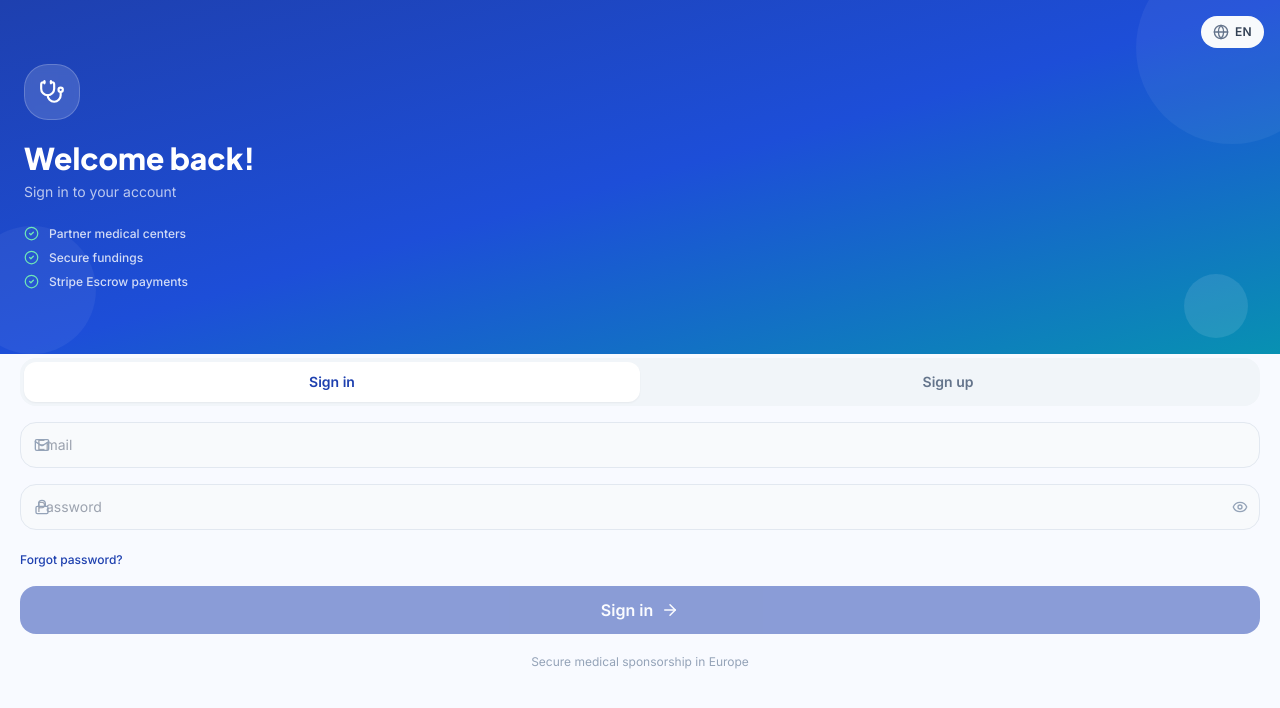
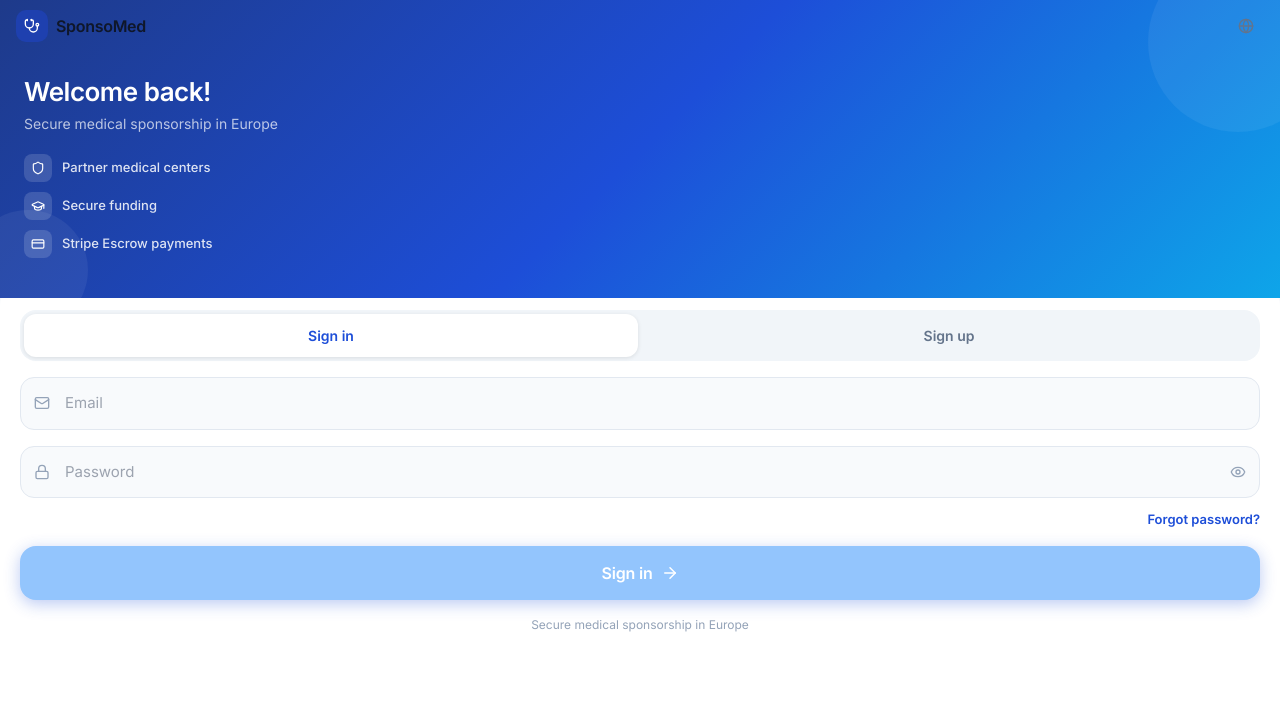
Before and after one commit to yaadriix1564/sponsomed-mobile, a React (Vite) app: page /auth in a window 1280 px wide. Shown: the top 708 px of the page. Built offline with nearby package versions, Linux system fonts and the light colour scheme.

Commit message:
fix: Auth page — no overlap, clean layout, Se connecter/S’inscrire tabs

```diff
--- a/src/pages/Auth.tsx
+++ b/src/pages/Auth.tsx
@@ -1,21 +1,9 @@
 import { useState, useEffect } from 'react';
 import { supabase } from '@/lib/supabase';
 import { useNavigate } from 'react-router-dom';
-import { Mail, Lock, Eye, EyeOff, Stethoscope, ArrowRight, CheckCircle2 } from 'lucide-react';
+import { Mail, Lock, Eye, EyeOff, Stethoscope, ArrowRight, CheckCircle2, Shield, GraduationCap, CreditCard } from 'lucide-react';
 import { useTranslation } from 'react-i18next';
 import LanguageSwitcher from '@/components/LanguageSwitcher';
-
-const FEATURES = [
-  { emoji: '🏥', key: 'fr' },
-  { emoji: '🎓', key: 'ro' },
-  { emoji: '💳', key: 'it' },
-];
-
-const FEATURE_LABELS: Record<string, Record<string, string>> = {
-  fr: { fr: 'Centres médicaux partenaires', ro: 'Centres médicaux partenaires', it: 'Centres médicaux partenaires', pt: 'Centros parceiros', ar: 'مراكز طبية شريكة', es: 'Centros médicos asociados', de: 'Partnerkliniken', en: 'Partner medical centers', },
-  ro: { fr: 'Financements sécurisés', ro: 'Finanțări securizate', it: 'Finanziamenti sicuri', pt: 'Financiamentos seguros', ar: 'تمويلات آمنة', es: 'Financiaciones seguras', de: 'Sichere Finanzierungen', en: 'Secure fundings', },
-  it: { fr: 'Paiements Stripe Escrow', ro: 'Plăți Stripe Escrow', it: 'Pagamenti Stripe Escrow', pt: 'Pagamentos Stripe Escrow', ar: 'مدفوعات Stripe Escrow', es: 'Pagos Stripe Escrow', de: 'Stripe Escrow-Zahlungen', en: 'Stripe Escrow payments', },
-};
 
 export default function Auth() {
   const navigate = useNavigate();
@@ -30,11 +18,12 @@ export default function Auth() {
   const [success, setSuccess] = useState('');
 
   useEffect(() => {
-    document.documentElement.dir = lang === 'ar' ? 'rtl' : 'ltr';
+    document.documentElement.dir  = lang === 'ar' ? 'rtl' : 'ltr';
     document.documentElement.lang = lang;
   }, [lang]);
 
   const handle = async () => {
+    if (!email || !password) return;
     setLoading(true); setError(''); setSuccess('');
     try {
       if (mode === 'login') {
@@ -50,122 +39,206 @@ export default function Auth() {
     setLoading(false);
   };
 
-  const isRTL = lang === 'ar';
+  const features = [
+    { icon: Shield,        label: {
+        fr:'Centres médicaux partenaires', en:'Partner medical centers',
+        ro:'Centre medicale partenere', it:'Centri medici partner',
+        pt:'Centros médicos parceiros', ar:'مراكز طبية شريكة',
+        es:'Centros médicos asociados', de:'Partnerkliniken',
+    }},
+    { icon: GraduationCap, label: {
+        fr:'Financements sécurisés', en:'Secure funding',
+        ro:'Finanțări securizate', it:'Finanziamenti sicuri',
+        pt:'Financiamentos seguros', ar:'تمويلات آمنة',
+        es:'Financiaciones seguras', de:'Sichere Finanzierungen',
+    }},
+    { icon: CreditCard,    label: {
+        fr:'Paiements Stripe Escrow', en:'Stripe Escrow payments',
+        ro:'Plăți Stripe Escrow', it:'Pagamenti Stripe Escrow',
+        pt:'Pagamentos Stripe Escrow', ar:'مدفوعات Stripe آمنة',
+        es:'Pagos Stripe Escrow', de:'Stripe Escrow-Zahlungen',
+    }},
+  ];
 
   return (
-    <div className="min-h-screen flex flex-col bg-surface" dir={isRTL ? 'rtl' : 'ltr'}>
-
-      {/* Language switcher top right */}
-      <div className="absolute top-4 right-4 z-50" style={{ right: isRTL ? 'auto' : '1rem', left: isRTL ? '1rem' : 'auto' }}>
-        <LanguageSwitcher />
+    <div
+      dir={lang === 'ar' ? 'rtl' : 'ltr'}
+      style={{ minHeight: '100dvh', display: 'flex', flexDirection: 'column',
+               background: '#f8fafc', overflowX: 'hidden' }}
+    >
+      {/* ── TOP BAR ─────────────────────────────── */}
+      <div style={{
+        position: 'fixed', top: 0, left: 0, right: 0, zIndex: 100,
+        display: 'flex', alignItems: 'center', justifyContent: 'space-between',
+        padding: 'env(safe-area-inset-top, 0px) 16px 0',
+        height: 'calc(52px + env(safe-area-inset-top, 0px))',
+        background: 'transparent',
+      }}>
+        <div style={{ display:'flex', alignItems:'center', gap:'8px' }}>
+          <div style={{ width:32, height:32, borderRadius:10, background:'#1e40af',
+                        display:'flex', alignItems:'center', justifyContent:'center' }}>
+            <Stethoscope size={16} color="white" />
+          </div>
+          <span style={{ fontWeight:800, fontSize:16, color:'#0f172a', letterSpacing:'-0.3px' }}>SponsoMed</span>
+        </div>
+        <div dir="ltr"><LanguageSwitcher compact /></div>
       </div>
 
-      {/* Hero section */}
-      <div className="bg-gradient-to-br from-primary via-blue-700 to-accent px-6 pt-16 pb-16 text-white relative overflow-hidden">
-        {/* Decorative circles */}
-        <div className="absolute -right-12 -top-12 w-48 h-48 bg-white/5 rounded-full" />
-        <div className="absolute -left-8 bottom-0 w-32 h-32 bg-white/5 rounded-full" />
-        <div className="absolute right-8 bottom-4 w-16 h-16 bg-white/10 rounded-full" />
+      {/* ── HERO ────────────────────────────────── */}
+      <div style={{
+        background: 'linear-gradient(135deg, #1e3a8a 0%, #1d4ed8 50%, #0ea5e9 100%)',
+        paddingTop: 'calc(52px + env(safe-area-inset-top, 0px) + 24px)',
+        paddingBottom: '40px',
+        paddingLeft: '24px', paddingRight: '24px',
+        color: 'white',
+        position: 'relative', overflow: 'hidden',
+        flexShrink: 0,
+      }}>
+        {/* Deco blobs */}
+        <div style={{ position:'absolute', right:'-48px', top:'-48px', width:'180px', height:'180px',
+                      borderRadius:'50%', background:'rgba(255,255,255,0.06)' }} />
+        <div style={{ position:'absolute', left:'-32px', bottom:'-32px', width:'120px', height:'120px',
+                      borderRadius:'50%', background:'rgba(255,255,255,0.06)' }} />
 
-        <div className="relative z-10">
-          {/* Logo */}
-          <div className="w-14 h-14 rounded-3xl bg-white/15 backdrop-blur-sm flex items-center justify-center mb-5 border border-white/20">
-            <Stethoscope size={26} className="text-white" />
-          </div>
+        <h1 style={{ fontSize:'26px', fontWeight:800, lineHeight:1.2, margin:'0 0 6px',
+                     letterSpacing:'-0.5px' }}>
+          {mode === 'login' ? t('auth.welcomeBack') : t('auth.join')}
+        </h1>
+        <p style={{ fontSize:'14px', color:'rgba(255,255,255,0.7)', margin:'0 0 20px' }}>
+          {t('auth.tagline')}
+        </p>
 
-          <h1 className="font-display font-extrabold text-3xl leading-tight mb-1">
-            {mode === 'login' ? t('auth.welcomeBack') : t('auth.join')}
-          </h1>
-          <p className="text-white/70 text-sm mb-6">
-            {mode === 'login' ? t('auth.subtitleLogin') : t('auth.subtitleSignup')}
-          </p>
-
-          {/* Feature pills */}
-          <div className="flex flex-col gap-2">
-            {Object.entries(FEATURE_LABELS).map(([key, labels]) => (
-              <div key={key} className="flex items-center gap-2.5">
-                <CheckCircle2 size={15} className="text-emerald-300 shrink-0" />
-                <span className="text-white/80 text-xs font-medium">{labels[lang] ?? labels['fr']}</span>
+        <div style={{ display:'flex', flexDirection:'column', gap:'10px' }}>
+          {features.map(({ icon: Icon, label }) => (
+            <div key={Object.values(label)[0]} style={{ display:'flex', alignItems:'center', gap:'10px' }}>
+              <div style={{ width:28, height:28, borderRadius:8, background:'rgba(255,255,255,0.15)',
+                            display:'flex', alignItems:'center', justifyContent:'center', flexShrink:0 }}>
+                <Icon size={14} color="white" />
               </div>
-            ))}
-          </div>
+              <span style={{ fontSize:'13px', color:'rgba(255,255,255,0.85)', fontWeight:500 }}>
+                {(label as any)[lang] ?? (label as any)['fr']}
+              </span>
+            </div>
+          ))}
         </div>
       </div>
 
-      {/* Form card — overlaps hero */}
-      <div className="flex-1 -mt-6 bg-surface rounded-t-3xl px-5 pt-7 pb-10 space-y-4">
+      {/* ── FORM CARD ───────────────────────────── */}
+      <div style={{
+        flex: 1,
+        background: 'white',
+        borderRadius: '24px 24px 0 0',
+        marginTop: '-16px',
+        padding: '28px 20px 40px',
+        display: 'flex',
+        flexDirection: 'column',
+        gap: '16px',
+      }}>
 
-        {/* Mode toggle pills */}
-        <div className="flex bg-slate-100 rounded-2xl p-1 mb-2">
-          <button
-            onClick={() => setMode('login')}
-            className={`flex-1 py-2.5 rounded-xl text-sm font-semibold transition-all ${
-              mode === 'login' ? 'bg-white text-primary shadow-sm' : 'text-slate-500'
-            }`}
-          >
-            {t('auth.signIn')}
-          </button>
-          <button
-            onClick={() => setMode('signup')}
-            className={`flex-1 py-2.5 rounded-xl text-sm font-semibold transition-all ${
-              mode === 'signup' ? 'bg-white text-primary shadow-sm' : 'text-slate-500'
-            }`}
-          >
-            {t('auth.signUp')}
-          </button>
+        {/* Toggle Se connecter / S'inscrire */}
+        <div style={{ display:'flex', background:'#f1f5f9', borderRadius:'16px', padding:'4px', gap:'4px' }}>
+          {(['login', 'signup'] as const).map(m => (
+            <button
+              key={m}
+              onClick={() => { setMode(m); setError(''); setSuccess(''); }}
+              style={{
+                flex: 1, padding: '11px 8px',
+                borderRadius: '12px', border: 'none', cursor: 'pointer',
+                fontSize: '14px', fontWeight: 700,
+                transition: 'all 0.18s',
+                background: mode === m ? 'white' : 'transparent',
+                color: mode === m ? '#1d4ed8' : '#64748b',
+                boxShadow: mode === m ? '0 1px 4px rgba(0,0,0,0.1)' : 'none',
+              }}
+            >
+              {m === 'login' ? t('auth.signIn') : t('auth.signUp')}
+            </button>
+          ))}
         </div>
 
-        {/* Alerts */}
+        {/* Error */}
         {error && (
-          <div className="bg-red-50 border border-red-100 text-red-700 text-sm rounded-2xl px-4 py-3 animate-fade-in">
+          <div style={{ background:'#fef2f2', border:'1px solid #fecaca', borderRadius:'14px',
+                        padding:'12px 16px', fontSize:'13px', color:'#dc2626' }}>
             {error}
           </div>
         )}
+
+        {/* Success */}
         {success && (
-          <div className="bg-emerald-50 border border-emerald-100 text-emerald-700 text-sm rounded-2xl px-4 py-3 flex items-start gap-2 animate-fade-in">
-            <CheckCircle2 size={16} className="shrink-0 mt-0.5 text-emerald-500" />
+          <div style={{ background:'#f0fdf4', border:'1px solid #bbf7d0', borderRadius:'14px',
+                        padding:'12px 16px', fontSize:'13px', color:'#16a34a',
+                        display:'flex', alignItems:'flex-start', gap:'8px' }}>
+            <CheckCircle2 size={16} color="#16a34a" style={{ flexShrink:0, marginTop:1 }} />
             {success}
           </div>
         )}
 
-        {/* Email field */}
-        <div className="relative">
-          <Mail size={16} className={`absolute top-1/2 -translate-y-1/2 text-slate-400 ${isRTL ? 'right-3.5' : 'left-3.5'}`} />
+        {/* Email */}
+        <div style={{ position:'relative' }}>
+          <div style={{ position:'absolute', left: lang==='ar'?'auto':'14px', right: lang==='ar'?'14px':'auto',
+                        top:'50%', transform:'translateY(-50%)', pointerEvents:'none' }}>
+            <Mail size={16} color="#94a3b8" />
+          </div>
           <input
-            className={`input ${isRTL ? 'pr-9' : 'pl-9'}`}
             type="email"
             placeholder={t('auth.email')}
             value={email}
             onChange={e => setEmail(e.target.value)}
             autoComplete="email"
-            dir={isRTL ? 'rtl' : 'ltr'}
+            dir="ltr"
+            style={{
+              width: '100%', boxSizing:'border-box',
+              padding: lang==='ar' ? '14px 44px 14px 14px' : '14px 14px 14px 44px',
+              borderRadius:'14px', border:'1.5px solid #e2e8f0',
+              fontSize:'15px', color:'#0f172a', background:'#f8fafc',
+              outline:'none', transition:'border 0.15s',
+            }}
+            onFocus={e => e.target.style.borderColor='#1d4ed8'}
+            onBlur={e  => e.target.style.borderColor='#e2e8f0'}
           />
         </div>
 
-        {/* Password field */}
-        <div className="relative">
-          <Lock size={16} className={`absolute top-1/2 -translate-y-1/2 text-slate-400 ${isRTL ? 'right-3.5' : 'left-3.5'}`} />
+        {/* Password */}
+        <div style={{ position:'relative' }}>
+          <div style={{ position:'absolute', left: lang==='ar'?'auto':'14px', right: lang==='ar'?'14px':'auto',
+                        top:'50%', transform:'translateY(-50%)', pointerEvents:'none' }}>
+            <Lock size={16} color="#94a3b8" />
+          </div>
           <input
-            className={`input ${isRTL ? 'pr-9 pl-10' : 'pl-9 pr-10'}`}
             type={show ? 'text' : 'password'}
             placeholder={t('auth.password')}
             value={password}
             onChange={e => setPassword(e.target.value)}
-            autoComplete={mode === 'login' ? 'current-password' : 'new-password'}
+            autoComplete={mode==='login' ? 'current-password' : 'new-password'}
+            style={{
+              width: '100%', boxSizing:'border-box',
+              padding: lang==='ar' ? '14px 44px 14px 44px' : '14px 44px 14px 44px',
+              borderRadius:'14px', border:'1.5px solid #e2e8f0',
+              fontSize:'15px', color:'#0f172a', background:'#f8fafc',
+              outline:'none', transition:'border 0.15s',
+            }}
+            onFocus={e => e.target.style.borderColor='#1d4ed8'}
+            onBlur={e  => e.target.style.borderColor='#e2e8f0'}
           />
           <button
             type="button"
             onClick={() => setShow(s => !s)}
-            className={`absolute top-1/2 -translate-y-1/2 ${isRTL ? 'left-3' : 'right-3'}`}
+            style={{ position:'absolute', right: lang==='ar'?'auto':'14px', left: lang==='ar'?'14px':'auto',
+                     top:'50%', transform:'translateY(-50%)',
+                     background:'none', border:'none', cursor:'pointer', padding:0 }}
           >
-            {show ? <EyeOff size={16} className="text-slate-400" /> : <Eye size={16} className="text-slate-400" />}
+            {show ? <EyeOff size={16} color="#94a3b8" /> : <Eye size={16} color="#94a3b8" />}
           </button>
         </div>
 
-        {/* Forgot password */}
+        {/* Forgot */}
         {mode === 'login' && (
-          <div className={`text-${isRTL ? 'left' : 'right'} -mt-1`}>
-            <button className="text-xs text-primary font-medium">{t('auth.forgotPassword')}</button>
+          <div style={{ textAlign: lang==='ar' ? 'left' : 'right', marginTop:'-8px' }}>
+            <button style={{ background:'none', border:'none', cursor:'pointer',
+                             fontSize:'13px', color:'#1d4ed8', fontWeight:600 }}>
+              {t('auth.forgotPassword')}
+            </button>
           </div>
         )}
 
@@ -173,21 +246,30 @@ export default function Auth() {
         <button
           onClick={handle}
           disabled={loading || !email || !password}
-          className="btn-primary w-full flex items-center justify-center gap-2 disabled:opacity-50 text-base py-4"
+          style={{
+            width:'100%', padding:'15px',
+            background: loading || !email || !password
+              ? '#93c5fd' : 'linear-gradient(135deg, #1d4ed8, #0ea5e9)',
+            color:'white', border:'none', borderRadius:'16px', cursor:'pointer',
+            fontSize:'16px', fontWeight:700, letterSpacing:'-0.2px',
+            display:'flex', alignItems:'center', justifyContent:'center', gap:'8px',
+            transition:'opacity 0.2s', boxShadow: '0 4px 16px rgba(29,78,216,0.3)',
+          }}
         >
-          {loading ? (
-            <span className="w-5 h-5 border-2 border-white border-t-transparent rounded-full animate-spin" />
-          ) : (
-            <>
-              {mode === 'login' ? t('auth.signIn') : t('auth.signUp')}
-              <ArrowRight size={18} />
-            </>
-          )}
+          {loading
+            ? <span style={{ width:20, height:20, border:'2px solid white',
+                             borderTopColor:'transparent', borderRadius:'50%',
+                             display:'inline-block', animation:'spin 0.7s linear infinite' }} />
+            : <>{mode==='login' ? t('auth.signIn') : t('auth.signUp')} <ArrowRight size={18} /></>}
         </button>
 
-        {/* Tagline */}
-        <p className="text-center text-xs text-slate-400 pt-1">{t('auth.tagline')}</p>
+        {/* Footer */}
+        <p style={{ textAlign:'center', fontSize:'12px', color:'#94a3b8', margin:0 }}>
+          {t('auth.tagline')}
+        </p>
       </div>
+
+      <style>{`@keyframes spin{to{transform:rotate(360deg)}}`}</style>
     </div>
   );
 }
```
